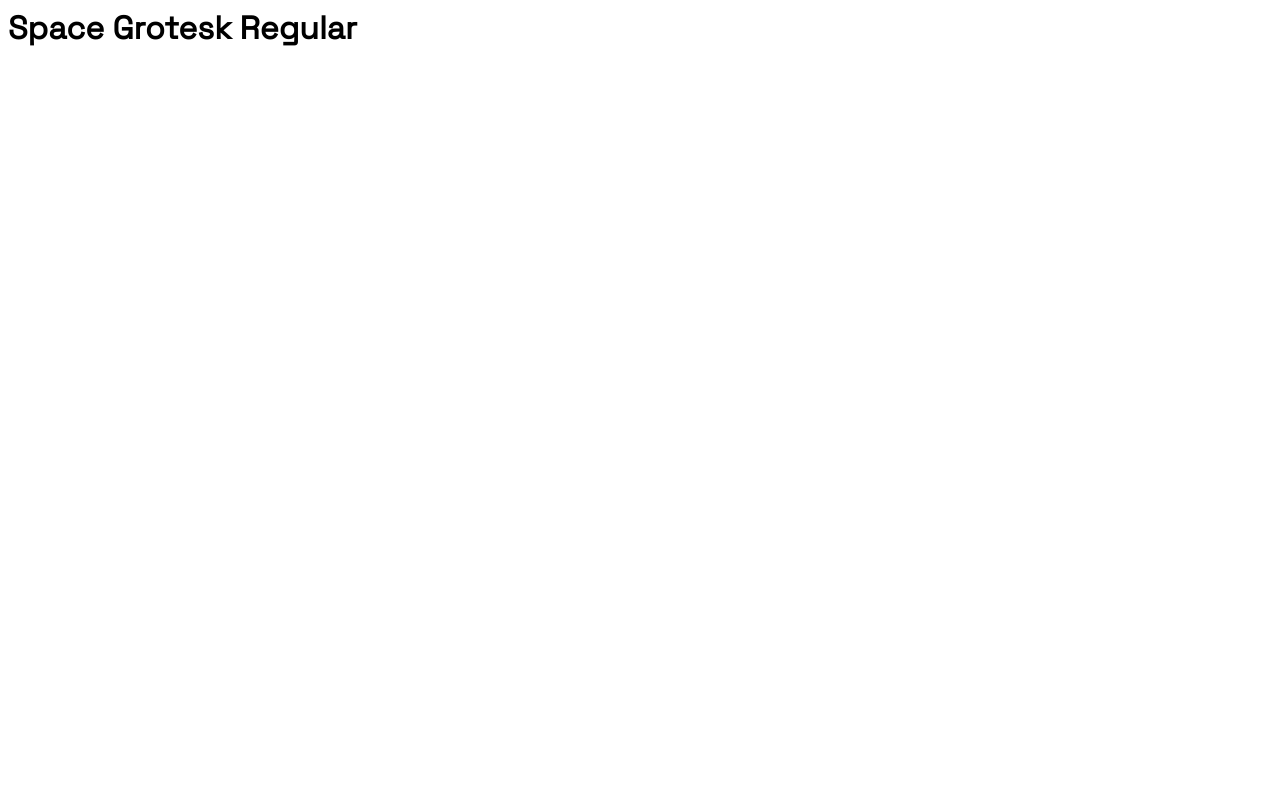
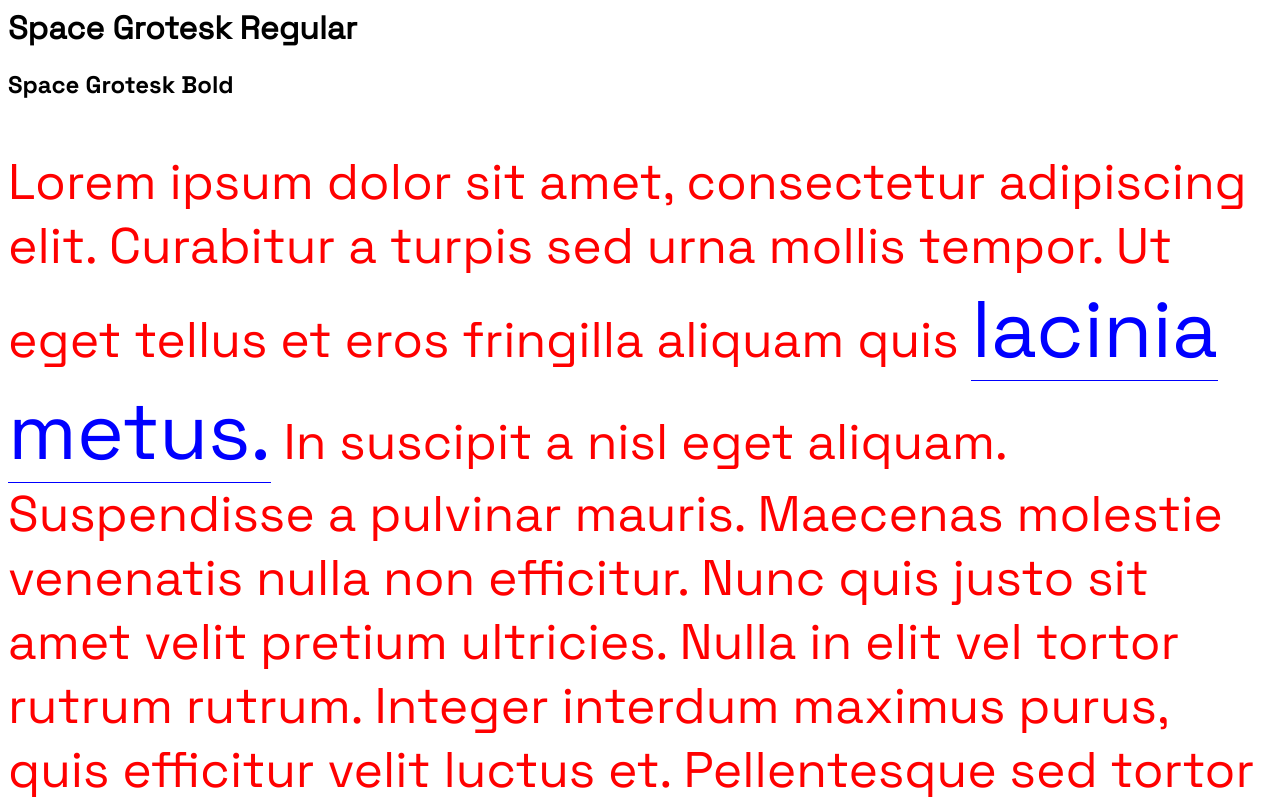
Before and after one commit to core2online/week3, a plain HTML site: page index.html in a window 1280 px wide. Shown: the top 800 px of the page. Drawn offline with Linux system fonts and the light colour scheme.

Commit message:
completed assignment

```diff
--- a/index.html
+++ b/index.html
@@ -1,4 +1,5 @@
 <html lang="en">
+
 <head>
     <meta charset="utf-8">
     <meta name="viewport" content="width=device-width, initial-scale=1.0" />
@@ -6,15 +7,25 @@
     <meta name="description" content="Your description goes here">
     <meta name="author" content="Your Name">
 
-     <!-- Link to your favicon -->
+    <!-- Link to your favicon -->
     <link rel="shortcut icon" type="image/png" href="./favicon.png" />
 
-   <!-- Link to your stylesheet -->
+    <!-- Link to your stylesheet -->
     <link rel="stylesheet" href="./style.css">
 </head>
 
 <body>
     <h1>Space Grotesk Regular</h1>
+    <h2>Space Grotesk Bold</h2>
+    <p class="paragraph">Lorem ipsum <span class="invisible">dolor sit</span> amet, consectetur adipiscing elit. Curabitur a turpis sed urna mollis tempor. Ut eget
+        tellus et eros fringilla aliquam quis <span class="blue">lacinia metus.</span> In suscipit a nisl eget aliquam. Suspendisse a pulvinar
+        mauris. Maecenas molestie venenatis nulla non efficitur. Nunc quis justo sit amet velit pretium ultricies. Nulla
+        in elit vel tortor rutrum rutrum. <span class="invisible">Integer</span> interdum maximus purus, quis efficitur velit luctus et. Pellentesque
+        sed tortor condimentum, pulvinar diam a, pulvinar urna. Suspendisse porta massa sit amet sagittis pharetra.
+        Quisque quam mauris, rhoncus ac dolor ac, tempor egestas sapien. Curabitur non tellus ac purus viverra
+        vestibulum. Etiam nunc ipsum, vehicula sit amet felis quis, sodales pulvinar arcu. Proin posuere sem egestas
+        accumsan euismod. Curabitur ut dui semper, egestas neque sit amet, ornare tellus. Nullam facilisis pulvinar
+        cursus.</p>
 </body>
 
 </html>
--- a/style.css
+++ b/style.css
@@ -3,6 +3,31 @@
     src: url("./assets/SpaceGrotesk-Regular.woff2") format("woff2");
 }
 
+@font-face {
+    font-family: "Space Grotesk Bold";
+    src: url("./assets/SpaceGrotesk-Bold.woff2") format("woff2");
+}
+
 h1 {
     font-family: "Space Grotesk Regular";
 }
+
+h2 {
+    font-family: "Space Grotesk Bold";
+}
+
+.paragraph {
+    font-family: "Space Grotesk Regular";
+    font-size: 50px;
+    color: red;
+}
+
+.blue {
+    color: blue;
+    border-bottom: 1px solid blue;
+    font-size: 80px;
+}
+
+.invisible:hover {
+    opacity: 0;
+}
```
